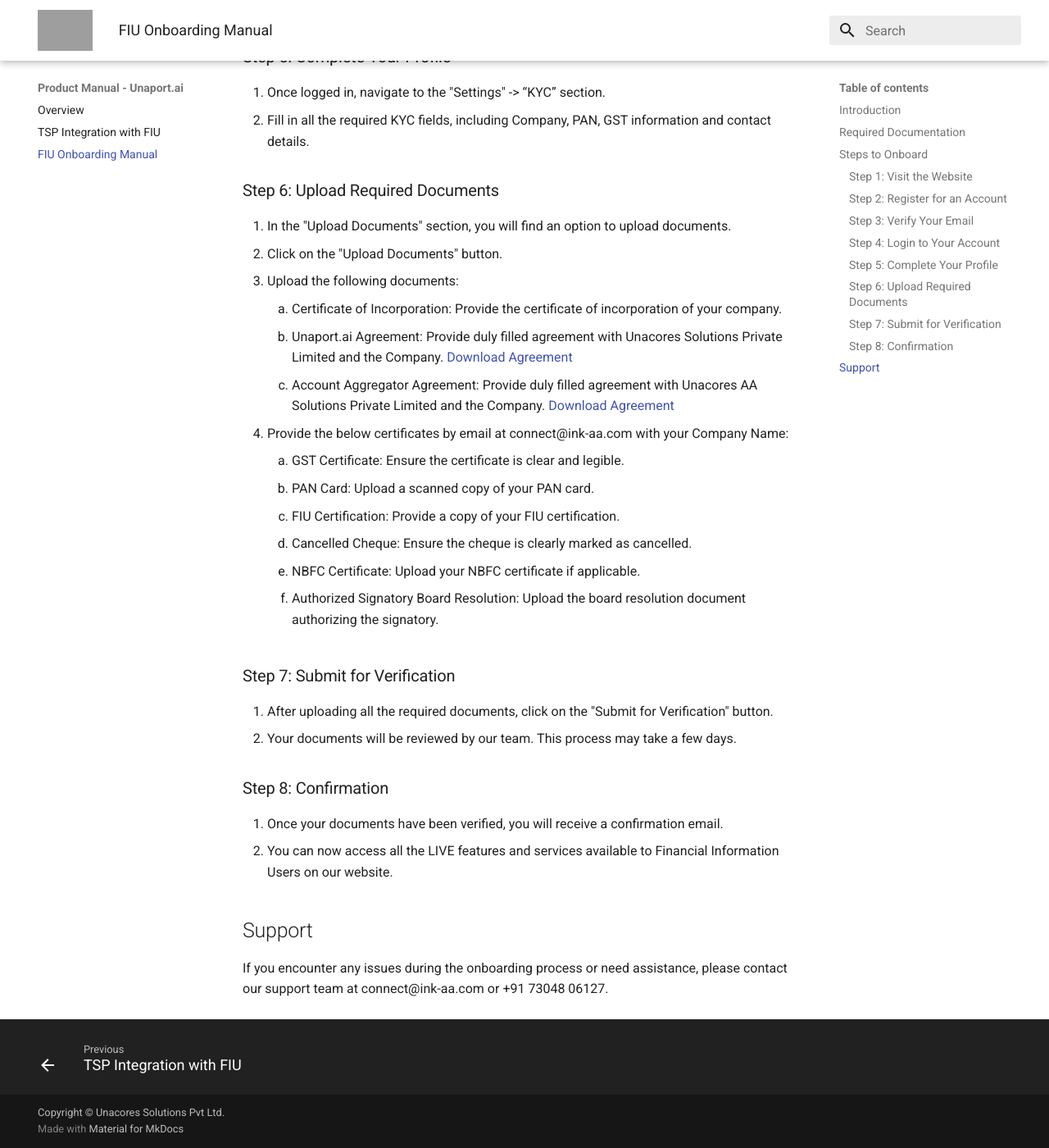
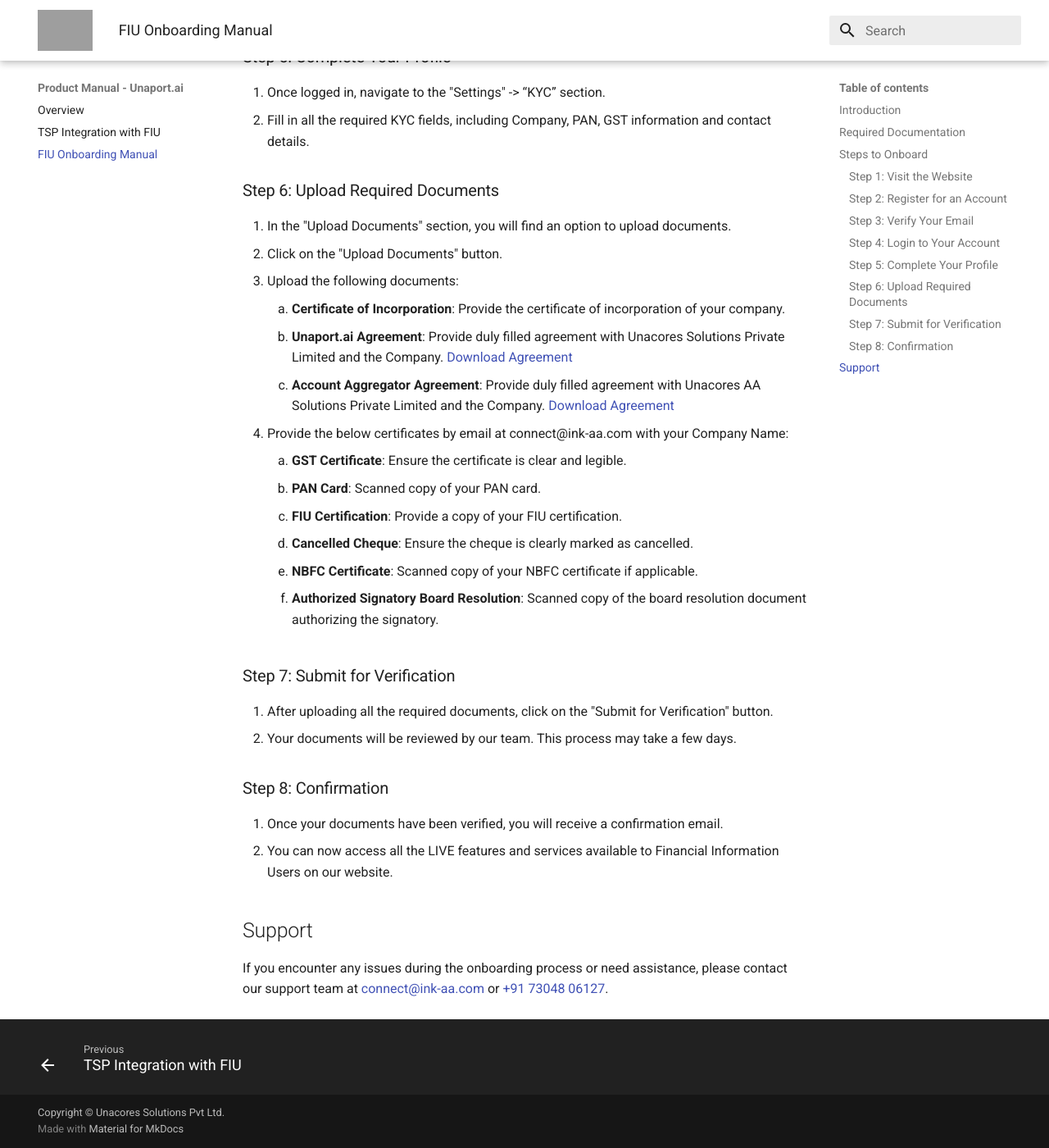
Before and after one commit to Unacores/unaport-docs, an MkDocs documentation site: the page built from docs/fiu_onboarding.md, in a window 1280 px wide and 1400 px high, scrolled down 1359 px. Shown: the whole window at 82% size. Built offline with MkDocs 1.6.1 and Material for MkDocs 9.7.7, drawn with Linux system fonts in a browser that asks for light colours; grey boxes are pictures that could not be loaded.

Commit message:
Fixed formatting

```diff
--- a/docs/fiu_onboarding.md
+++ b/docs/fiu_onboarding.md
@@ -43,17 +43,17 @@ Before starting the onboarding process, please make sure you have the following
 1. In the "Upload Documents" section, you will find an option to upload documents.
 2. Click on the "Upload Documents" button.
 3. Upload the following documents:
-      1. Certificate of Incorporation: Provide the certificate of incorporation of your company.
-      2. Unaport.ai Agreement: Provide duly filled agreement with Unacores Solutions Private Limited and the Company. [Download Agreement](https://sandbox-fiu-public-docs.s3.ap-south-1.amazonaws.com/FIU-Onboarding-Docs/Unaport+Agreement.docx)
-      3. Account Aggregator Agreement: Provide duly filled agreement with Unacores AA Solutions Private Limited and the Company. [Download Agreement](https://sandbox-fiu-public-docs.s3.ap-south-1.amazonaws.com/FIU-Onboarding-Docs/INKAA+and+FIU+Agreement.docx)
+      1. **Certificate of Incorporation**: Provide the certificate of incorporation of your company.
+      2. **Unaport.ai Agreement**: Provide duly filled agreement with Unacores Solutions Private Limited and the Company. [Download Agreement](https://sandbox-fiu-public-docs.s3.ap-south-1.amazonaws.com/FIU-Onboarding-Docs/Unaport+Agreement.docx)
+      3. **Account Aggregator Agreement**: Provide duly filled agreement with Unacores AA Solutions Private Limited and the Company. [Download Agreement](https://sandbox-fiu-public-docs.s3.ap-south-1.amazonaws.com/FIU-Onboarding-Docs/INKAA+and+FIU+Agreement.docx)
 
 4. Provide the below certificates by email at connect@ink-aa.com with your Company Name:
-      1. GST Certificate: Ensure the certificate is clear and legible.
-      2. PAN Card: Upload a scanned copy of your PAN card.
-      3. FIU Certification: Provide a copy of your FIU certification.
-      4. Cancelled Cheque: Ensure the cheque is clearly marked as cancelled.
-      5. NBFC Certificate: Upload your NBFC certificate if applicable.
-      6. Authorized Signatory Board Resolution: Upload the board resolution document authorizing the signatory.
+      1. **GST Certificate**: Ensure the certificate is clear and legible.
+      2. **PAN Card**: Scanned copy of your PAN card.
+      3. **FIU Certification**: Provide a copy of your FIU certification.
+      4. **Cancelled Cheque**: Ensure the cheque is clearly marked as cancelled.
+      5. **NBFC Certificate**: Scanned copy of your NBFC certificate if applicable.
+      6. **Authorized Signatory Board Resolution**: Scanned copy of the board resolution document authorizing the signatory.
 
 ### Step 7: Submit for Verification
 1. After uploading all the required documents, click on the "Submit for Verification" button.
@@ -64,4 +64,4 @@ Before starting the onboarding process, please make sure you have the following
 2. You can now access all the LIVE features and services available to Financial Information Users on our website.
 
 ## Support
-If you encounter any issues during the onboarding process or need assistance, please contact our support team at connect@ink-aa.com or +91 73048 06127.
+If you encounter any issues during the onboarding process or need assistance, please contact our support team at [connect@ink-aa.com](mailto:connect@ink-aa.com) or [+91 73048 06127](tel:+917304806127).
```
